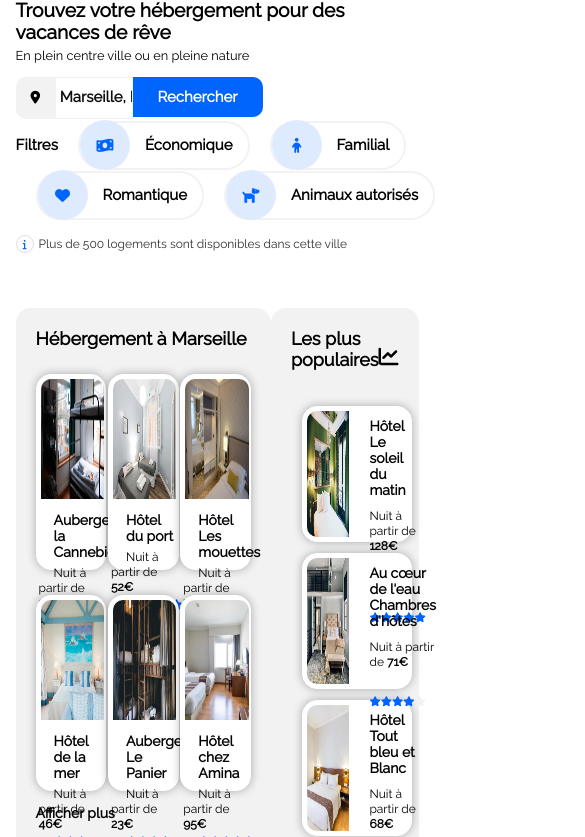
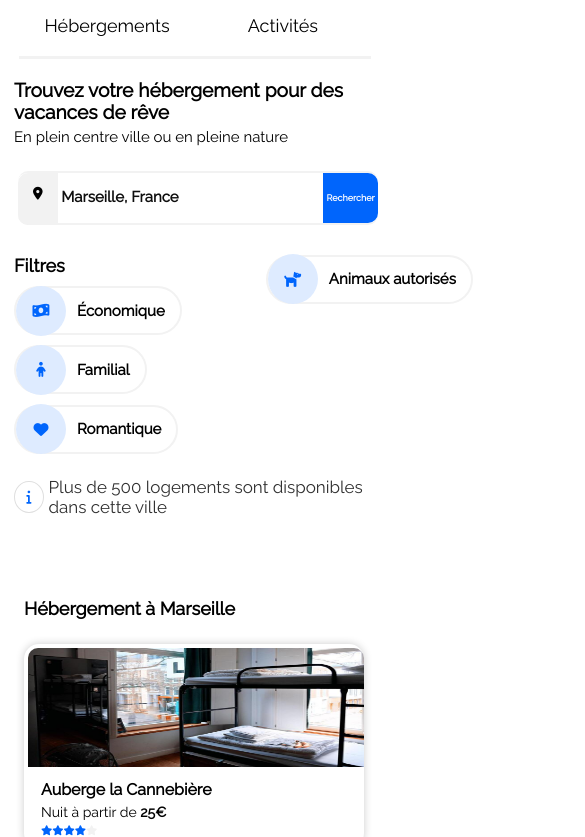
Before and after one commit to elisa34/cpm2_2021_p1_front_gest, a plain HTML site: page index.html in a window 390 px wide. Shown: the part 72-909 px from the top of the page, 585 px wide, since content can reach past the window. Drawn offline with Linux system fonts and the light colour scheme.

Commit message:
début du responsive, terminé jusqua la partie hebergement

```diff
--- a/index.html
+++ b/index.html
@@ -16,7 +16,7 @@
 
     <header>
         <a href="#">
-            <img src="images/logo/Booki.png" alt="Booki logo" width="50%">
+            <img src="images/logo/Booki.png" alt="Booki logo" width="100">
         </a>
 
         <nav>
@@ -276,7 +276,17 @@
         <p>Centre d'aide</p>
         <p>Nous contacter</p>
     </section>
+
+    <p>
+    <a href="http://jigsaw.w3.org/css-validator/check/referer">
+        <img style="border:0;width:88px;height:31px"
+            src="http://jigsaw.w3.org/css-validator/images/vcss-blue"
+            alt="CSS Valide !" />
+        </a>
+    </p>
 </footer>
+
+
 
 </body>
 </html>
--- a/style.css
+++ b/style.css
@@ -76,11 +76,13 @@ input{
     font-size: 100%;
     font-family: 'Raleway', sans-serif;
 }
+
 input::placeholder{
     color: #0e0e0e;
     font-weight: 600;
     font-size: 15px;
 }
+
 button{
     font-size: 15px;
     font-weight: 900;
@@ -492,24 +494,233 @@ aside div article span{
 
 /* footer */
 footer{
-    background-color: #F2F2F2;
+    width: 1480px;
     margin: auto;
-    width: 1350px;
     display: flex;
     justify-content: space-between;
-    padding: 30px 3.8% 0 3.8%;
+    padding: 18px 3.8% 0 3.8%;
+    background-color: #F2F2F2;
 }
 footer section{
-    padding: 1em 1em;
+    padding: 10px 10px;
     width: 30%;
 }
 footer section h2{
     margin-bottom: 10px;
-    font-size: 1.2em;
+    font-size: 16px;
 }
 footer section p{
     margin-top: 20px;
-    cursor: pointer;
     width: fit-content;
-    width: -moz-fit-content;
 }
+
+/* media queries*/
+
+@media screen and (max-width: 768px) {
+    header img {
+        padding-left: 150px;
+    }
+
+    header {
+        display: block;
+    }
+
+    header nav {
+        display: flex;
+        justify-content: space-between;
+        margin-top: 25px;
+    }
+
+    header nav a {
+        padding: 0 0 20px 0;
+        width: 50%;
+        font-size: 18px;
+        border-bottom: 3px solid #F2F2F2;
+        text-align: center;
+    }
+
+    header nav a:hover {
+        border-bottom: 3px solid #0065FC;
+        border-top: unset;
+        padding-top: none;
+    }
+
+    body{
+        margin: 4px;
+    }
+
+    .recherche p {
+        font-size: 15px;
+        font-weight: 300;
+    }
+
+    .recherche {
+        margin: 0 10px 0 10px;
+        height: 500px;
+    }
+
+    .recherche h1{
+        margin-top: 20px;
+    }
+
+    button{
+        width: 55px;
+        height: 50px;
+        border-radius: 0 10px 10px 0;
+        font-size: 9px;
+        padding: 1px;
+        border: none;
+        text-align: center;
+    }
+
+    input{
+        height: 50px;
+        width: 263px;
+        border: none;
+    }
+
+    form{
+        border: 2px solid #F2F2F2;
+        border-right: none;
+        border-left: none;
+        border-radius: 10px 10px 10px 10px;
+        height: 50px;
+        margin-top: 10px;
+        margin-bottom: 30px;
+        margin-left: 4px;
+        width: 360px;
+    }
+
+    .map{
+        height: 22px;
+    }
+
+    .filtres{
+        height: 199px;
+        display: flex;
+        flex-direction: column;
+        align-items: flex-start;
+        justify-content: space-between;
+    }
+
+    .filtres div{
+        margin: 0;
+        font-size: 0.9em;
+    }
+
+    .filtres span {
+        font-size: 18px;
+    }
+
+    .filtres div span{
+        margin-left: 11px;
+    }
+
+    .infoLogements{
+        font-size: 17px;
+    }
+
+    .information {
+        margin-top: 23px;
+    }
+
+    .rond {
+        height: 10px;
+        width: 10px;
+        font-size: 14px;
+        padding: 10px;
+    }
+
+    aside{
+        display: block;
+    }
+
+    .aside div {
+        display: block;
+        justify-content: space-between;
+        flex-direction: column;
+    }
+
+    .hebergement{
+        display: block;
+        margin: -11px -175px 46px -10px;
+    }
+
+    .hebergement section{
+        padding: 30px;
+        background-color: white;
+    }
+
+    .hebergement section .cartes div{
+        flex-direction: column;
+        margin: 0;
+        justify-content: space-between;
+        height: 650px;
+        width: 100%;
+    }
+
+    .hebergement section .cartes{
+        height: 1330px;
+        width: 100%;
+    }
+
+    .hebergement section .cartes div article{
+        width: auto;
+        padding: none;
+        border: none;
+        height: 200px;
+        box-shadow: 0 0 8px 0 rgb(0 0 0 / 20%);
+    }
+
+    .cartes article img {
+        height: 119px;
+        width: 100%;
+        border-radius: 10px 10px 0 0;
+    }
+
+    .cartes img {
+        height: 119px;
+        width: 100%;
+        border-radius: 10px 10px 0 0;
+    }
+
+    .cartes article h3 {
+        font-size: 16px;
+        margin: 10px 0 5px 15px;
+    }
+
+    .description {
+        font-size: 14px;
+    }
+
+    .activites{
+        height: 1360px;
+        margin: 336px -310px 0 23px;
+    }
+
+    .activites article img {
+        border-radius: 10px 10px 0 0;
+        height: 149px;
+
+    }
+
+    .cartesactivites{
+        height: 1275px;
+        flex-direction: column;
+        display: inline-block;
+        justify-content: space-between;
+    }
+
+    .cartevieuxport{
+        height: 150px;
+    }
+
+    .petitescartes{
+        height: 150px;
+    }
+
+    .cartevieuxport img, .cartefort img, .carteiles img, .cartedame img, .carteparc img{
+        height: 74%;
+    }
+
+}
```
